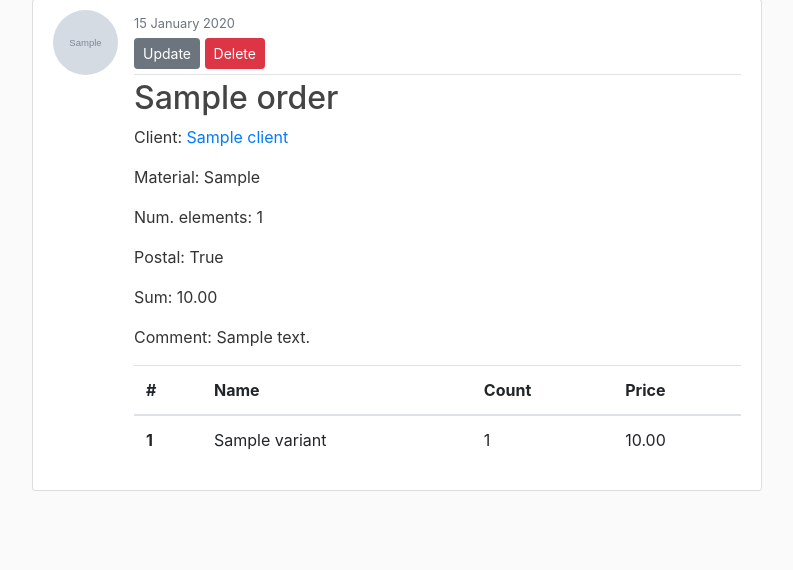
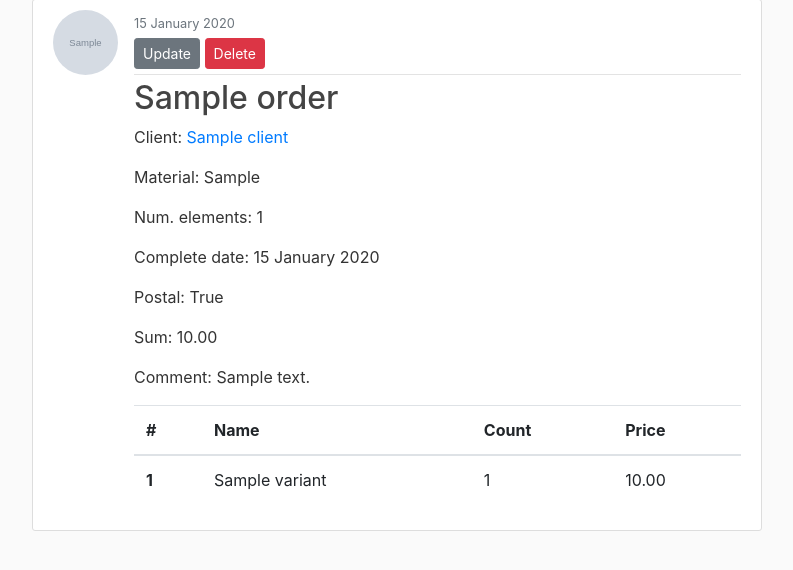
Before and after one commit to Frogkiller/Hamaweb, a Django app: page /order/1 in a window 1280 px wide. Shown: the part 81-651 px from the top of the page, without its empty margins (53-846 px from the left). Run offline with Django 3.2, Linux system fonts and the light colour scheme; tables that the repository leaves empty hold one stand-in row (values such as "Sample post"); grey boxes marked "Sample" are stand-in pictures; parts of the project's set-up code (start-up, migrations or seed data) failed here and were passed over; some libraries are stand-ins or nearby versions.

Commit message:
added balance model, added date completion to order and aligned template to update this via button

```diff
--- a/orders/models.py
+++ b/orders/models.py
@@ -33,6 +33,7 @@ class Order(models.Model):
     variants = models.ManyToManyField(Hammock_variant, through='Elements', blank=True)
     client = models.ForeignKey(Client, on_delete=models.CASCADE, blank=True, null=True)
     number_of_elements = models.PositiveIntegerField(blank=True, default=0)
+    complete_date = models.DateTimeField(blank=True, null=True)
 
     def __str__(self):
         return f'{self.title}'
@@ -55,3 +56,8 @@ class Elements(models.Model):
     variant = models.ForeignKey(Hammock_variant, on_delete=models.CASCADE)
     count = models.PositiveIntegerField(default=1)
     price_override = models.DecimalField(max_digits=5, decimal_places=2, blank=True, default=0)
+
+class Bilance(models.Model):
+    value = models.DecimalField(max_digits=5, decimal_places=2, default=0)
+    date = models.DateTimeField()
+    transaction_type = models.BooleanField()
--- a/orders/templates/orders/order_detail.html
+++ b/orders/templates/orders/order_detail.html
@@ -6,6 +6,9 @@
             <div class="article-metadata">
                 <small class="text-muted">{{ object.date_created|date:"d F Y" }}</small>
                 <div>
+                    {% if isnt_completed %}
+                        <a class="btn btn-success btn-sm mt-1 mb-1" href="{% url 'orders-complete' object.id %}">Complete</a>
+                    {% endif %}
                     <a class="btn btn-secondary btn-sm mt-1 mb-1" href="{% url 'orders-update' object.id %}">Update</a>
                     <a class="btn btn-danger btn-sm mt-1 mb-1" href="{% url 'orders-delete' object.id %}">Delete</a>
                 </div>
@@ -14,6 +17,7 @@
             <p class="article-content">Client: <a href="#">{{ object.client.name }}</a></p>
             <p class="article-content">Material: {{ object.material }}</p>
             <p class="article-content">Num. elements: {{ object.number_of_elements }}</p>
+            <p class="article-content">Complete date: {{ object.complete_date|date:"d F Y" }}</p>
             <p class="article-content">Postal: {{ object.postal }}</p>
             <p class="article-content">Sum: {{ object.sumaric_price }}</p>
             <p class="article-content">Comment: {{ object.comment }}</p>
--- a/orders/urls.py
+++ b/orders/urls.py
@@ -13,6 +13,7 @@ from .views import (
     ClientsDeleteView,
     ClientsCreateView,
     NewOrderFormView,
+    OrdersComplete,
 )
 
 urlpatterns = [
@@ -22,6 +23,7 @@ urlpatterns = [
     path('order/<int:pk>', OrdersDetailView.as_view(), name='orders-detail'),
     path('order/update/<int:pk>', OrdersUpdateView.as_view(), name='orders-update'),
     path('order/delete/<int:pk>', OrdersDeleteView.as_view(), name='orders-delete'),
+    path('order/complete/<int:pk>', OrdersComplete, name='orders-complete'),
     path('order/<int:pk>', OrdersDetailView.as_view(), name='orders-detail'),
     path('variants/', VariantsListView.as_view(), name='variants-list'),
     path('variants/update/<int:pk>', VariantsUpdateView.as_view(), name='variants-update'),
--- a/orders/views.py
+++ b/orders/views.py
@@ -1,5 +1,7 @@
 from django.shortcuts import render, redirect, get_object_or_404, HttpResponseRedirect, reverse
 from django.forms import inlineformset_factory
+from django.utils import timezone
+from django.contrib import messages
 from django.views.generic import (
     ListView,
     CreateView,
@@ -55,8 +57,6 @@ class OrdersCreateView(CreateView):
         if f2.is_valid():
             self.object = form.save(commit=False)
             self.object.number_of_elements = sum([int(x['count'].value()) for x in f2 if x['variant'].value() != ''])
-
-
             f2.instance = self.object
             formset = f2.save(commit=False)
             for f in formset:
@@ -75,8 +75,8 @@ class OrdersDetailView(DetailView):
     def get_context_data(self, **kwargs):
         context = super(OrdersDetailView, self).get_context_data(**kwargs)
         context['variants'] = Elements.objects.filter(order=self.object).all()
+        context['isnt_completed'] = True if self.object.complete_date is None else False
         return context
-
 
 class OrdersDeleteView(DeleteView):
     model = Order
@@ -109,6 +109,12 @@ class OrdersUpdateView(UpdateView):
         else:
             return self.render_to_response(self.get_context_data(form=form))
 
+def OrdersComplete(request, pk):
+    obj = get_object_or_404(Order, pk=pk)
+    obj.complete_date = timezone.now()
+    obj.save()
+    messages.success(request, f'This order has been completed')
+    return redirect('orders-detail', pk=pk)
 
 
 class VariantsListView(ListView):
```
